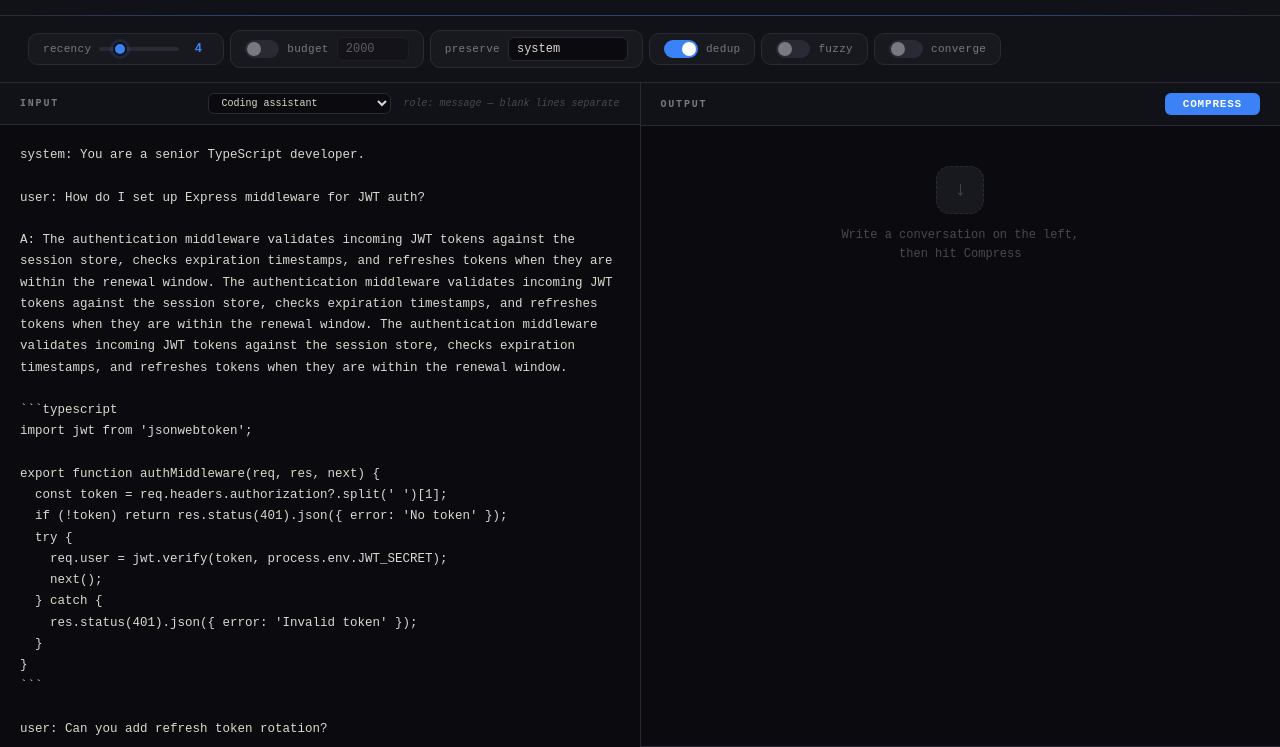
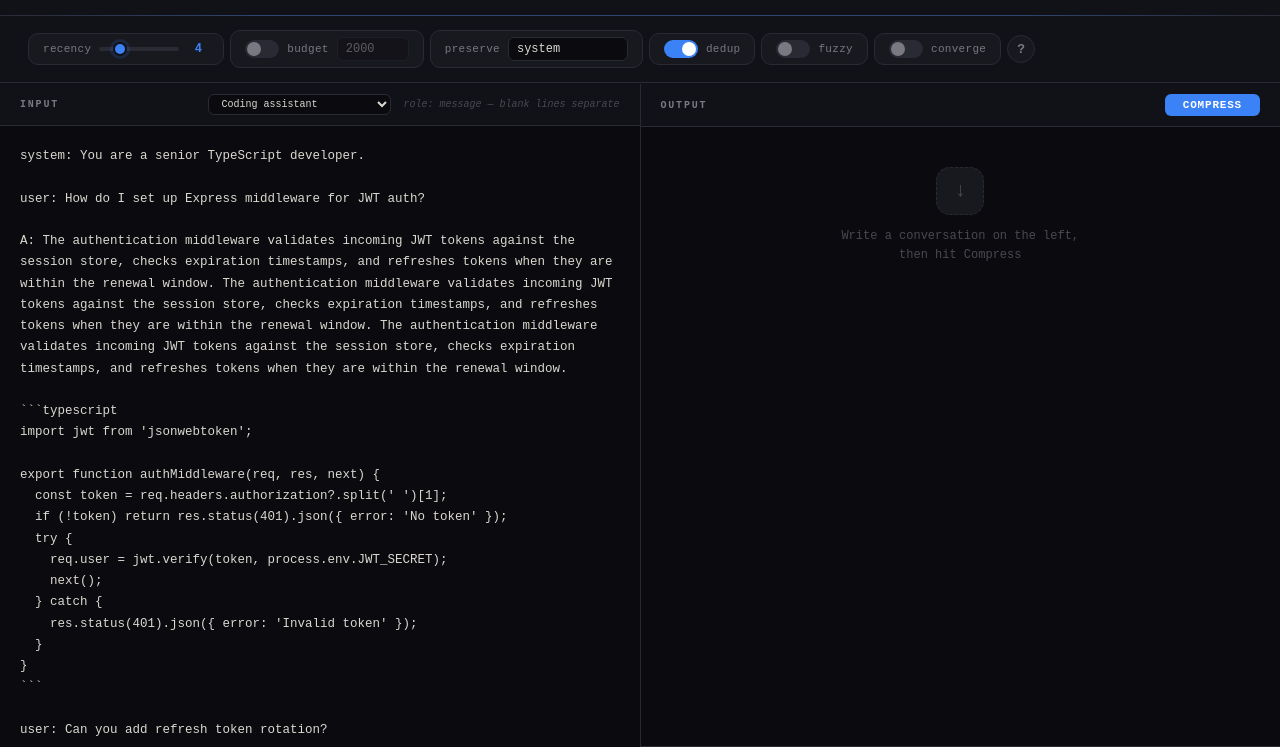
Before and after one commit to SimplyLiz/ContextCompressionEngine, a website with bundled scripts: page demo/index.html in a window 1280 px wide. Shown: the part 53-800 px from the top of the page. Built offline with nearby package versions, Linux system fonts and the light colour scheme; a web font is replaced by a local one.

Commit message:
feat(demo): add help button with settings documentation

```diff
--- a/demo/index.html
+++ b/demo/index.html
@@ -716,6 +716,97 @@
         color: var(--text);
       }
 
+      /* ─── Help Panel ─── */
+
+      .help-btn {
+        width: 28px;
+        height: 28px;
+        border-radius: 50%;
+        border: 1px solid var(--border);
+        background: var(--surface-raised);
+        color: var(--text-dim);
+        font-family: var(--mono);
+        font-size: 13px;
+        font-weight: 600;
+        cursor: pointer;
+        transition: all 0.2s;
+        flex-shrink: 0;
+        display: flex;
+        align-items: center;
+        justify-content: center;
+      }
+
+      .help-btn:hover,
+      .help-btn.active {
+        border-color: var(--accent);
+        color: var(--accent);
+        background: var(--accent-glow);
+      }
+
+      .help-panel {
+        max-height: 0;
+        overflow: hidden;
+        transition:
+          max-height 0.35s ease,
+          padding 0.35s ease,
+          border-color 0.35s ease;
+        background: var(--surface);
+        border-bottom: 1px solid transparent;
+        padding: 0 28px;
+      }
+
+      .help-panel.open {
+        max-height: 500px;
+        padding: 16px 28px;
+        border-bottom-color: var(--border);
+      }
+
+      .help-grid {
+        display: grid;
+        grid-template-columns: repeat(auto-fill, minmax(280px, 1fr));
+        gap: 12px 24px;
+      }
+
+      .help-item {
+        display: flex;
+        gap: 10px;
+        align-items: baseline;
+      }
+
+      .help-item dt {
+        font-size: 11px;
+        font-weight: 600;
+        color: var(--text);
+        white-space: nowrap;
+        min-width: 90px;
+        flex-shrink: 0;
+      }
+
+      .help-item dd {
+        font-size: 11px;
+        color: var(--text-dim);
+        line-height: 1.5;
+      }
+
+      .help-item dd code {
+        color: var(--accent);
+        font-size: 10px;
+      }
+
+      .help-section-title {
+        font-size: 9px;
+        font-weight: 600;
+        text-transform: uppercase;
+        letter-spacing: 1.5px;
+        color: var(--text-faint);
+        margin-bottom: 8px;
+        grid-column: 1 / -1;
+      }
+
+      .help-section-title:not(:first-child) {
+        margin-top: 8px;
+      }
+
       /* ─── Scrollbar ─── */
 
       ::-webkit-scrollbar {
@@ -836,6 +927,92 @@
           </label>
           <label>converge</label>
         </div>
+
+        <button class="help-btn" id="helpBtn" title="Explain settings">?</button>
+      </div>
+
+      <div class="help-panel" id="helpPanel">
+        <dl class="help-grid">
+          <div class="help-section-title">Compression</div>
+
+          <div class="help-item">
+            <dt>recency</dt>
+            <dd>
+              Number of most recent messages to keep untouched. Only older messages are candidates
+              for compression. <code>recencyWindow</code>
+            </dd>
+          </div>
+          <div class="help-item">
+            <dt>budget</dt>
+            <dd>
+              Target token count. When enabled, binary-searches the recency window to fit the output
+              within this limit. <code>tokenBudget</code>
+            </dd>
+          </div>
+          <div class="help-item">
+            <dt>preserve</dt>
+            <dd>
+              Roles that are never compressed, comma-separated. Typically <code>system</code>. These
+              messages pass through verbatim regardless of position.
+            </dd>
+          </div>
+          <div class="help-item">
+            <dt>converge</dt>
+            <dd>
+              Hard-truncate non-recent messages when the binary search bottoms out and the budget is
+              still exceeded. Last resort. <code>forceConverge</code>
+            </dd>
+          </div>
+
+          <div class="help-section-title">Deduplication</div>
+
+          <div class="help-item">
+            <dt>dedup</dt>
+            <dd>
+              Replace exact duplicate messages with a compact reference to the first occurrence.
+              Compares full content via hash + equality check.
+            </dd>
+          </div>
+          <div class="help-item">
+            <dt>fuzzy</dt>
+            <dd>
+              Detect near-duplicate messages using line-level Jaccard similarity. Catches messages
+              that are mostly the same but not identical. <code>fuzzyDedup</code>
+            </dd>
+          </div>
+          <div class="help-item">
+            <dt>threshold</dt>
+            <dd>
+              Similarity cutoff for fuzzy dedup, 0&ndash;1. Higher = stricter matching. Default
+              <code>0.85</code> means 85% of lines must overlap to count as a near-duplicate.
+            </dd>
+          </div>
+
+          <div class="help-section-title">Output</div>
+
+          <div class="help-item">
+            <dt style="color: var(--accent)">preserved</dt>
+            <dd>
+              Message was kept verbatim &mdash; either in the recency window, a preserved role, or
+              classified as code/structured data (T0).
+            </dd>
+          </div>
+          <div class="help-item">
+            <dt style="color: var(--amber)">compressed</dt>
+            <dd>
+              Prose was summarized by the deterministic scorer.
+              <span style="color: var(--red)">Red strikethrough</span> = removed text,
+              <span style="color: var(--green)">green</span> = replacement summary.
+            </dd>
+          </div>
+          <div class="help-item">
+            <dt style="color: var(--red)">removed</dt>
+            <dd>
+              Message was dropped entirely, typically by dedup replacing a duplicate with a
+              back-reference.
+            </dd>
+          </div>
+        </dl>
       </div>
 
       <div class="panels">
@@ -1168,6 +1345,13 @@ A: Observability requires three pillars working together: metrics, logs, and tra
       const $forceConverge = document.getElementById('forceConverge');
 
       const $exampleSelect = document.getElementById('exampleSelect');
+      const $helpBtn = document.getElementById('helpBtn');
+      const $helpPanel = document.getElementById('helpPanel');
+
+      $helpBtn.addEventListener('click', () => {
+        $helpPanel.classList.toggle('open');
+        $helpBtn.classList.toggle('active');
+      });
 
       function loadExample(key) {
         $input.value = EXAMPLES[key] || '';
```
